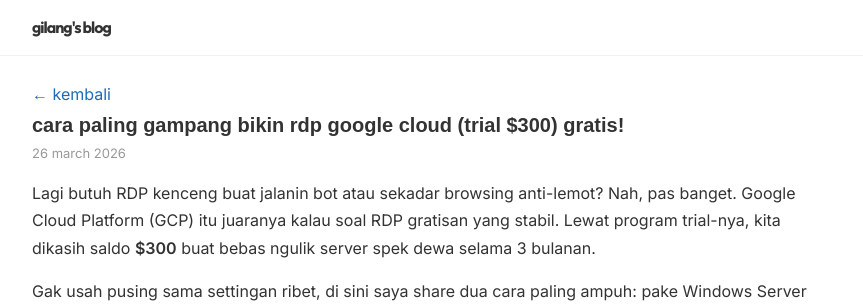
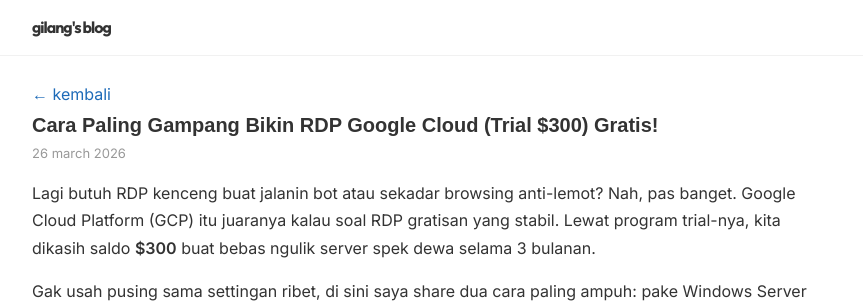
Before and after one commit to gilangf3000/gilangf3000.github.io, a Jekyll site: the page built from _posts/2026-03-26-cara-membuat-rdp-menggunakan-google-cloud.md, in a window 1280 px wide. Shown: the top 307 px of the page, without its empty margins (208-1071 px from the left). Built offline with Jekyll 4.4.1, drawn with Linux system fonts in a browser that asks for light colours; a script that is not in the unit is left out.

Commit message:
Fix: sticky footer bug and optimize title casing

```diff
--- a/_posts/2026-03-26-cara-membuat-rdp-menggunakan-google-cloud.md
+++ b/_posts/2026-03-26-cara-membuat-rdp-menggunakan-google-cloud.md
@@ -1,6 +1,6 @@
 ---
 layout: post
-title: "cara paling gampang bikin rdp google cloud (trial $300) gratis!"
+title: "Cara Paling Gampang Bikin RDP Google Cloud (Trial $300) Gratis!"
 date: 2026-03-26
 emoji: 🖥️
 keywords: [google cloud, gcp, rdp, vps, windows, ubuntu, tutorial, linux, server, rdp gratis, vps murah, gcp rdp, remote desktop google, cara membuat rdp]
--- a/assets/css/style.css
+++ b/assets/css/style.css
@@ -21,6 +21,14 @@
   overflow-x: hidden;
   margin: 0;
   padding: 0;
+  display: flex;
+  flex-direction: column;
+  min-height: 100vh;
+}
+
+main {
+  flex: 1;
+  min-height: 400px; /* Prevent collapse on short content */
 }
 
 html::-webkit-scrollbar,
```
